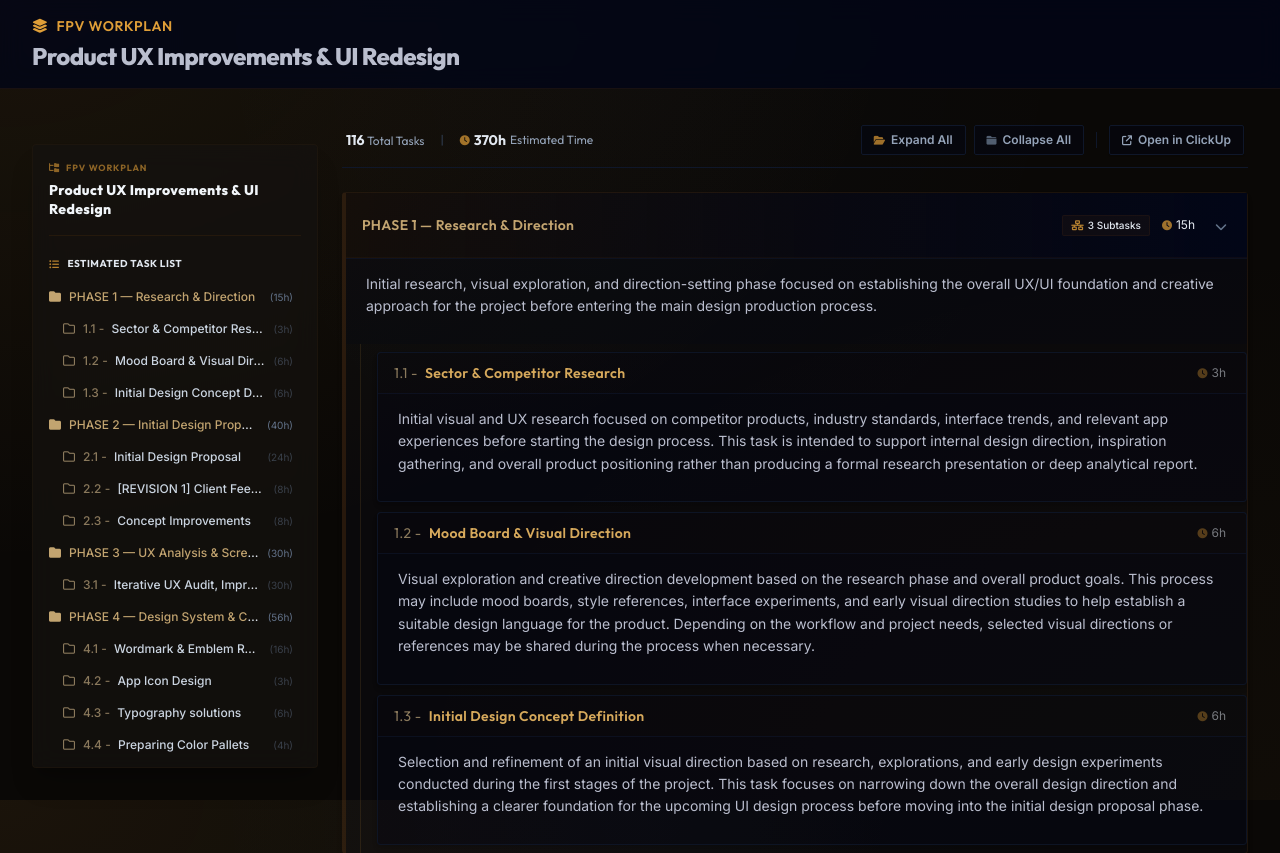
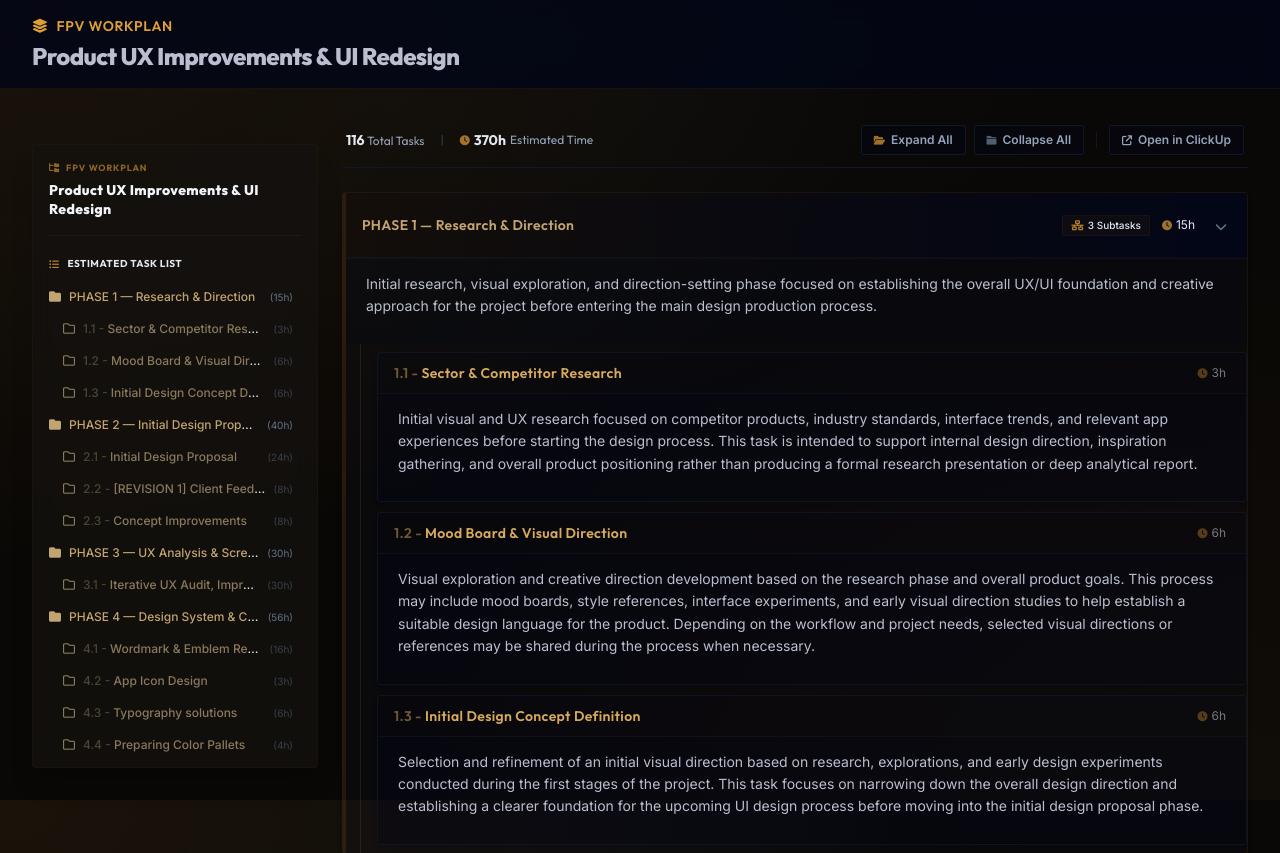
Before and after one commit to delizade/FPV, a website: page ux_task_dashboard/ux_redesign_tasks.html in a window 1280 px wide. Shown: the top 853 px of the page. Drawn offline with nearby package versions, Linux system fonts and the light colour scheme.

```diff
--- a/ux_task_dashboard/ux_redesign_tasks.html
+++ b/ux_task_dashboard/ux_redesign_tasks.html
@@ -438,10 +438,10 @@
             if (match) {
                 const prefix = match[1];
                 const title = match[2];
-                // Prefix uses the passive titleColor (desaturated subtask color)
-                prefixHtml = `<span class="mr-1" style="color: ${titleColor}">${prefix}</span>`;
-                // Title uses more readable slate color
-                displayName = `<span class="text-slate-300 hover:text-white transition-colors">${title}</span>`;
+                // Prefix uses same titleColor but 50% opacity
+                prefixHtml = `<span style="color: ${titleColor}; opacity: 0.5;">${prefix}</span>`;
+                // Title uses full titleColor (100% opacity)
+                displayName = `<span style="color: ${titleColor}">${title}</span>`;
             } else {
                 displayName = `<span style="color: ${titleColor}">${node.name}</span>`;
             }
@@ -542,11 +542,12 @@
             if (match) {
                 const prefix = match[1];
                 const title = match[2];
-                const passiveColor = `hsl(38, 20%, 45%)`;
                 const highlightedPrefix = highlightText(prefix);
                 const highlightedTitle = highlightText(title);
 
-                prefixHtml = `<span class="mr-1 font-normal text-slate-500" style="color: ${passiveColor}">${highlightedPrefix}</span>`;
+                // Prefix uses same titleColor but 50% opacity
+                prefixHtml = `<span style="color: ${titleColor}; opacity: 0.5;">${highlightedPrefix}</span>`;
+                // Title uses full titleColor (100% opacity)
                 displayName = `<span style="color: ${titleColor}">${highlightedTitle}</span>`;
             } else {
                 displayName = `<span style="color: ${titleColor}">${highlightText(node.name)}</span>`;
```
